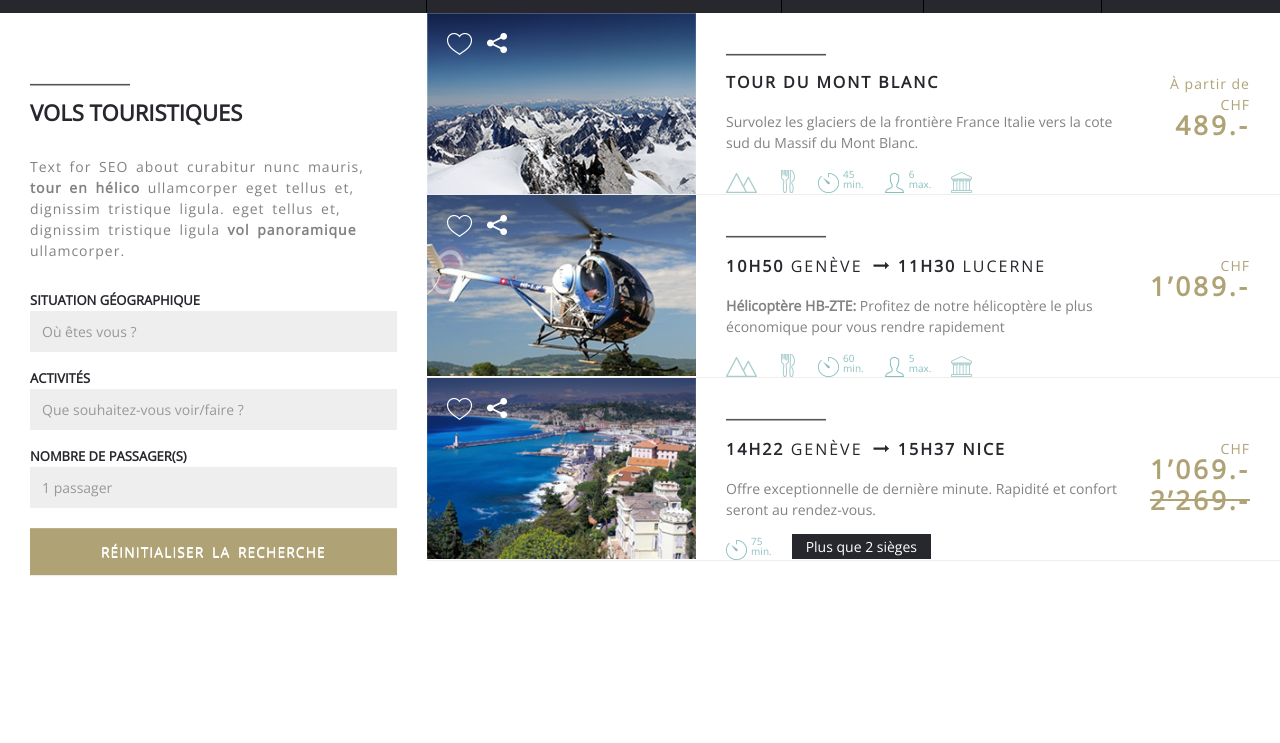
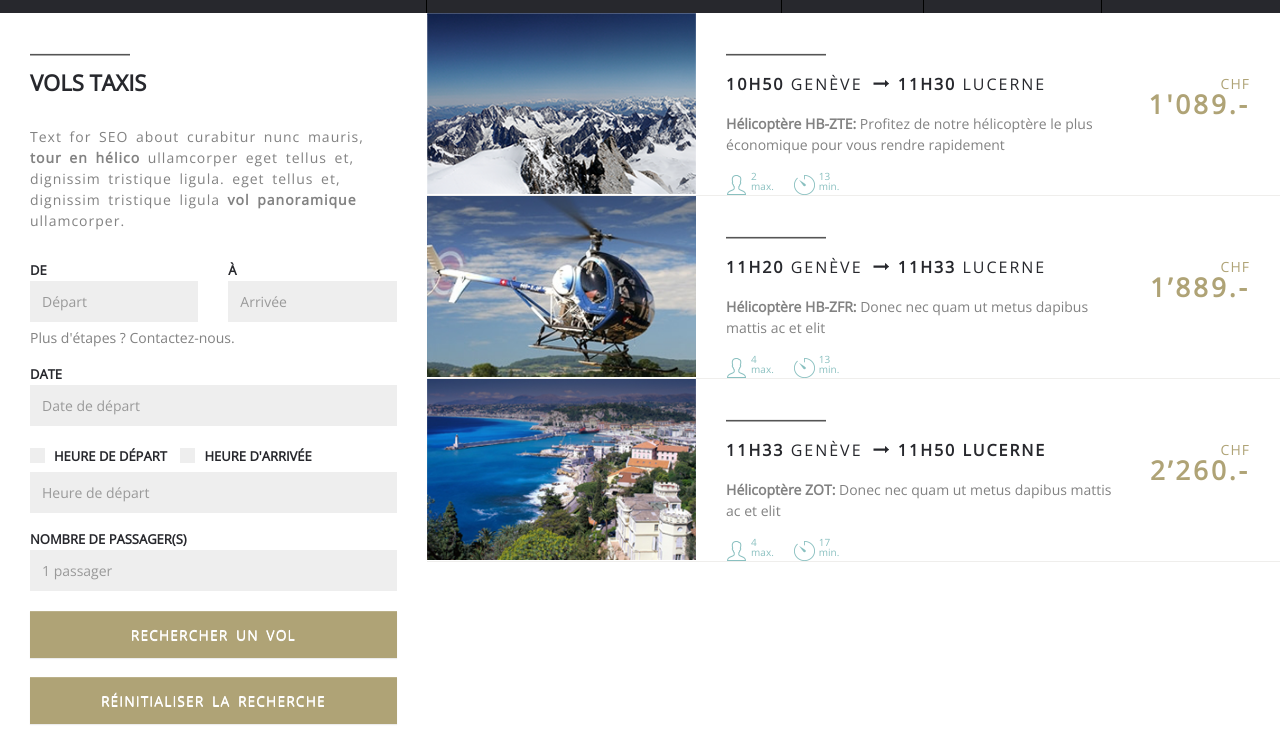
Before and after one commit to sonvq-qsoftvn/2015_freelance5, a plain HTML site: page private.html in a window 1280 px wide. Shown: the part 57-800 px from the top of the page. Drawn offline with nearby package versions, Linux system fonts and the light colour scheme.

Commit message:
commit private

```diff
--- a/css/Site.css
+++ b/css/Site.css
@@ -26,6 +26,7 @@ h6 { font-weight: bold; font-size: 14px; line-height: 21px; color: #1BADCF; }
 .margin-top-3 { margin-top: 3px; }
 .margin-top-5 { margin-top: 5px; }
 .padding-15 { padding-left: 15px; padding-right: 15px; }
+.padding-30 { padding-left: 30px; padding-right: 30px; }
 .no-padding { padding: 0px; }
 .no-padding-left { padding-left: 0px; }
 
@@ -92,7 +93,7 @@ ul.flight-menu.plus-menu li { width: 250%; }
 form { padding-top: 33px; }
 form label { text-transform: uppercase; font-family: 'Open Sans', sans-serif; color: #27282d; font-weight: bold; font-size: 13px; margin-bottom: 0px; }
 form input[type="text"] { background: #eeeeee; height: 41px; border: none; -webkit-border-radius: 0px; -moz-border-radius: 0px; border-radius: 0px; -webkit-box-shadow: none; box-shadow: none; }
-form button[type="submit"] { height: 47px; background: #afa376; color: #fff; font-size: 14px; font-family: 'Open Sans', sans-serif; text-transform: uppercase; font-weight: normal; width: 100%; -webkit-border-radius: 0px; -moz-border-radius: 0px; border-radius: 0px; border: none; margin-top: 5px; letter-spacing: 1px; word-spacing: 3px; }
+form button[type="submit"] { height: 47px; background: #afa376; color: #fff; font-size: 14px; font-family: 'Open Sans', sans-serif; text-transform: uppercase; font-weight: normal; width: 100%; -webkit-border-radius: 0px; -moz-border-radius: 0px; border-radius: 0px; border: none; margin-top: 5px; letter-spacing: 1px; word-spacing: 3px; margin-bottom: 14px; }
 form button[type="submit"]:hover { background: none; border: 1px solid #afa376; color: #afa376; }
 form p.help-block { color: #828282; }
 form .checkbox-inline { padding-left: 0px; font-weight: bold; margin-bottom: 5px; margin-top: 5px; }
@@ -103,7 +104,6 @@ input[type='checkbox']:checked + span.lbl-checkbox { background-image: url('../i
 
 .horizontal-separator { background: #555555; height: 1px;  width: 100px;  border-bottom: 1px solid #aaaaaa;  margin-left: 0; }
 .background-no-repeat { background-repeat: no-repeat; }
-.padding-30 { padding: 30px; }
 h3.title-box { font-size: 22px; color: #27282d; line-height: 13px; text-transform: uppercase; }
 p.description-box { font-size: 14px; color: #828282; padding: 27px 0 15px 0; letter-spacing: 1px; word-spacing: 3px; }
 .heart-icon { position: relative; width: 100px; height: 90px; }
--- a/private.html
+++ b/private.html
@@ -89,33 +89,40 @@
                         <div class="tabbable row">
                             <div class="padding-30">
                                 <hr class="horizontal-separator">
-                                <h3 class="title-box">Vols touristiques</h3>
+                                <h3 class="title-box">vols taxis</h3>
                                 <p class="description-box">Text for SEO about curabitur nunc mauris, <strong>tour en hélico</strong> ullamcorper eget tellus et, dignissim tristique ligula. eget tellus et, dignissim tristique ligula <strong>vol panoramique</strong> ullamcorper.</p>
-                                <form role="form" class="form-filter">
+                                <form role="form"  class="form-filter">
                                         <div class="form-group">
                                             <div class="row">
-                                            <div class="col-md-12">
-                                                <label for="filter-situation-field">situation géographique</label>
-                                                <input placeholder="Où êtes vous ?" type="text" class="form-control" name="filter-situation-field" id="filter-situation-field">
+                                                <div class="col-md-6">
+                                                    <label for="departure">de</label>
+                                                    <input placeholder="Départ" type="text" class="form-control" name="departure" id="departure">
+                                                </div>
+                                                <div class="col-md-6">
+                                                    <label for="arrival">à</label>
+                                                    <input placeholder="Arrivée" type="text" class="form-control" name="arrival" id="arrival">
                                                 </div>
                                             </div>
+                                            <p class="help-block">Plus d'étapes ? Contactez-nous.</p>
                                         </div>
                                         <div class="form-group">
-                                        <div class="row">
-                                            <div class="col-md-12">
-                                                <label for="filter-active-field">activités</label>
-                                                <input placeholder="Que souhaitez-vous voir/faire ?" type="text" class="form-control" name="filter-active-field" id="filter-active-field">
-                                            </div>
-                                        </div>
+                                            <label for="date">date</label>
+                                            <input placeholder="Date de départ" type="text" class="form-control" name="date" id="date">
                                         </div>
                                         <div class="form-group">
-                                        <div class="row">
-                                            <div class="col-md-12">
-                                                <label for="filter-number-field">Nombre de passager(s)</label>
-                                                <input placeholder="1 passager" type="text" class="form-control" name="filter-number-field" id="filter-number-field">
+                                            <label class="checkbox-inline">
+                                                <input type="checkbox" id="departure-time" value="option1"><span class='lbl-checkbox'></span> heure de départ
+                                            </label>
+                                            <label class="checkbox-inline">
+                                                <input type="checkbox" id="arrival-time" value="option1"><span class='lbl-checkbox'></span> heure d'arrivée
+                                            </label>
+                                            <input placeholder="Heure de départ" type="text" class="form-control" name="passenger" id="passenger">
                                         </div>
+                                        <div class="form-group">
+                                            <label for="passenger">nombre de passager(s)</label>
+                                            <input placeholder="1 passager" type="text" class="form-control" name="passenger" id="passenger">
                                         </div>
-                                    </div>
+                                        <button type="submit" class="btn btn-default">rechercher un vol</button>
                                         <button type="submit" class="btn btn-default">réinitialiser la recherche</button>
                                     </form>
                             </div>
@@ -127,45 +134,7 @@
                             <ul class="item-list">
                                 <li class="single-item row">
                                     <div class="wrap-img-item col-md-4 no-padding-left">
-                                        <img src="images/website/img-filter-list-1.png" title="TOUR DU MONT BLANC" />
-                                        <a href=""><i class="icon-share"></i></a>
-                                        <a href=""><i class="icon-favorite"></i> </a>
-                                    </div>
-                                    <div class="wrap-content-item col-md-8">
-                                        <div class="row">
-                                            <div class="col-md-9">
-                                                <hr class="horizontal-separator hidden-xs">
-                                                <h3 class="title-item"><b>tour du mont blanc</b></h3>
-                                                <p class="description-item">Survolez les glaciers de la frontière France Italie vers la cote sud du Massif du Mont Blanc.</p>
-                                                <div class="wrap-item-info">
-                                                    <ul class="item-info-list">
-                                                        <li class="pull-left"><i class="icon-item icon-mountain">&nbsp;</i></li>
-                                                        <li class="pull-left"><i class="icon-item icon-res">&nbsp;</i></li>
-                                                        <li class="pull-left">
-                                                            <i class="icon-item icon-duration">&nbsp;</i>
-                                                            <p class="details-info margin-top-3">45</p>
-                                                            <p class="details-info">min.</p>
-                                                        </li>
-                                                        <li class="pull-left"><i class="icon-item icon-person">&nbsp;</i>
-                                                            <p class="details-info margin-top-3">6</p>
-                                                            <p class="details-info">max.</p>
-                                                        </li>
-                                                        <li class="pull-left"><i class="icon-item icon-cities">&nbsp;</i></li>
-                                                    </ul>
-                                                </div>
-                                            </div>
-                                            <div class="wrap-item-right-block text-right col-md-3">
-                                                <p class="info-right-block">À partir de CHF</p>
-                                                <p class="number-right-clock">489.-</p>
-                                            </div>
-                                        </div>
-                                    </div>
-                                </li>
-                                <li class="single-item row">
-                                    <div class="wrap-img-item col-md-4 no-padding-left">
-                                        <img src="images/website/img-filter-list-2.png" title="10h50 GENève -> 11h03 lucerne" />
-                                        <a href=""><i class="icon-share"></i></a>
-                                        <a href=""><i class="icon-favorite"></i> </a>
+                                        <img src="images/website/img-filter-list-1.png" title="10h50 genève -> 11h30 lucerne" />
                                     </div>
                                     <div class="wrap-content-item col-md-8">
                                         <div class="row">
@@ -175,55 +144,83 @@
                                                 <p class="description-item"><b>Hélicoptère HB-ZTE:</b> Profitez de notre hélicoptère le plus économique pour vous rendre rapidement</p>
                                                 <div class="wrap-item-info">
                                                     <ul class="item-info-list">
-                                                        <li class="pull-left"><i class="icon-item icon-mountain">&nbsp;</i></li>
-                                                        <li class="pull-left"><i class="icon-item icon-res">&nbsp;</i></li>
+                                                        <li class="pull-left"><i class="icon-item icon-person">&nbsp;</i>
+                                                            <p class="details-info margin-top-3">2</p>
+                                                            <p class="details-info">max.</p>
+                                                        </li>
                                                         <li class="pull-left">
                                                             <i class="icon-item icon-duration">&nbsp;</i>
-                                                            <p class="details-info margin-top-3">60</p>
+                                                            <p class="details-info margin-top-3">13</p>
                                                             <p class="details-info">min.</p>
                                                         </li>
-                                                        <li class="pull-left"><i class="icon-item icon-person">&nbsp;</i>
-                                                            <p class="details-info margin-top-3">5</p>
-                                                            <p class="details-info">max.</p>
-                                                        </li>
-                                                        <li class="pull-left"><i class="icon-item icon-cities">&nbsp;</i></li>
                                                     </ul>
                                                 </div>
                                             </div>
                                             <div class="wrap-item-right-block text-right col-md-3">
                                                 <p class="info-right-block">CHF</p>
-                                                <p class="number-right-clock">1’089.-</p>
+                                                <p class="number-right-clock">1'089.-</p>
                                             </div>
                                         </div>
                                     </div>
                                 </li>
                                 <li class="single-item row">
                                     <div class="wrap-img-item col-md-4 no-padding-left">
-                                        <img src="images/website/img-filter-list-3.png" title="14h22 genève -> 15h37 nice" />
-                                        <a href=""><i class="icon-share"></i></a>
-                                        <a href=""><i class="icon-favorite"></i> </a>
+                                        <img src="images/website/img-filter-list-2.png" title="11h20 genève -> 11h33 lucerne" />
                                     </div>
                                     <div class="wrap-content-item col-md-8">
                                         <div class="row">
                                             <div class="col-md-9">
                                                 <hr class="horizontal-separator hidden-xs">
-                                                <h3 class="title-item"><b>14h22</b> genève <b><i class="icon-right-arrow-text"></i> 15h37 nice</b></h3>
-                                                <p class="description-item">Offre exceptionnelle de dernière minute. Rapidité et confort seront au rendez-vous.</p>
+                                                <h3 class="title-item"><b>11h20</b> genève <b><i class="icon-right-arrow-text"></i> 11h33</b> lucerne</h3>
+                                                <p class="description-item"><b>Hélicoptère HB-ZFR:</b> Donec nec quam ut metus dapibus mattis ac et elit</p>
                                                 <div class="wrap-item-info">
                                                     <ul class="item-info-list">
+                                                        <li class="pull-left"><i class="icon-item icon-person">&nbsp;</i>
+                                                            <p class="details-info margin-top-3">4</p>
+                                                            <p class="details-info">max.</p>
+                                                        </li>
                                                         <li class="pull-left">
                                                             <i class="icon-item icon-duration">&nbsp;</i>
-                                                            <p class="details-info margin-top-3">75</p>
+                                                            <p class="details-info margin-top-3">13</p>
                                                             <p class="details-info">min.</p>
                                                         </li>
-                                                        <li class="pull-left"><span class="seat-info">Plus que 2 sièges</span></li>
                                                     </ul>
                                                 </div>
                                             </div>
                                             <div class="wrap-item-right-block text-right col-md-3">
                                                 <p class="info-right-block">CHF</p>
-                                                <p class="number-right-clock">1’069.-</p>
-                                                <p class="number-right-clock line-through-text">2’269.-</p>
+                                                <p class="number-right-clock">1’889.-</p>
+                                            </div>
+                                        </div>
+                                    </div>
+                                </li>
+                                <li class="single-item row">
+                                    <div class="wrap-img-item col-md-4 no-padding-left">
+                                        <img src="images/website/img-filter-list-3.png" title="11h33 genève -> 11h50 lucerne" />
+                                    </div>
+                                    <div class="wrap-content-item col-md-8">
+                                        <div class="row">
+                                            <div class="col-md-9">
+                                                <hr class="horizontal-separator hidden-xs">
+                                                <h3 class="title-item"><b>11h33</b> genève <b><i class="icon-right-arrow-text"></i> 11h50 lucerne</b></h3>
+                                                <p class="description-item"><b>Hélicoptère ZOT:</b> Donec nec quam ut metus dapibus mattis ac et elit</p>
+                                                <div class="wrap-item-info">
+                                                    <ul class="item-info-list">
+                                                        <li class="pull-left"><i class="icon-item icon-person">&nbsp;</i>
+                                                            <p class="details-info margin-top-3">4</p>
+                                                            <p class="details-info">max.</p>
+                                                        </li>
+                                                        <li class="pull-left">
+                                                            <i class="icon-item icon-duration">&nbsp;</i>
+                                                            <p class="details-info margin-top-3">17</p>
+                                                            <p class="details-info">min.</p>
+                                                        </li>
+                                                    </ul>
+                                                </div>
+                                            </div>
+                                            <div class="wrap-item-right-block text-right col-md-3">
+                                                <p class="info-right-block">CHF</p>
+                                                <p class="number-right-clock">2’260.-</p>
                                             </div>
                                         </div>
                                     </div>
```
Also changed, not shown: filter-list.html (+1 -0 lines). Lines whose indentation alone changed are shown as unchanged.
